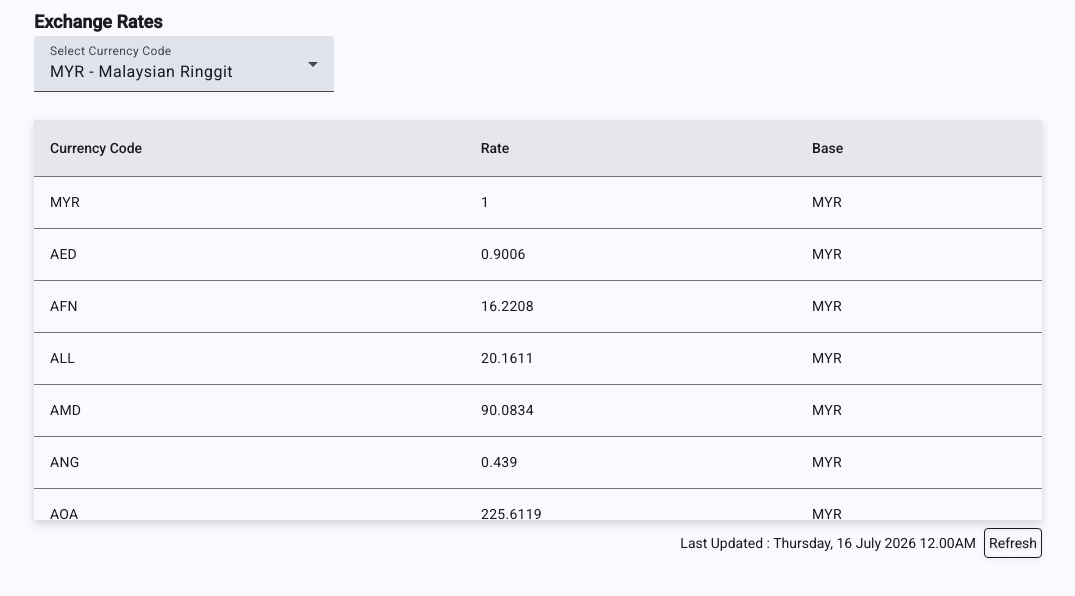
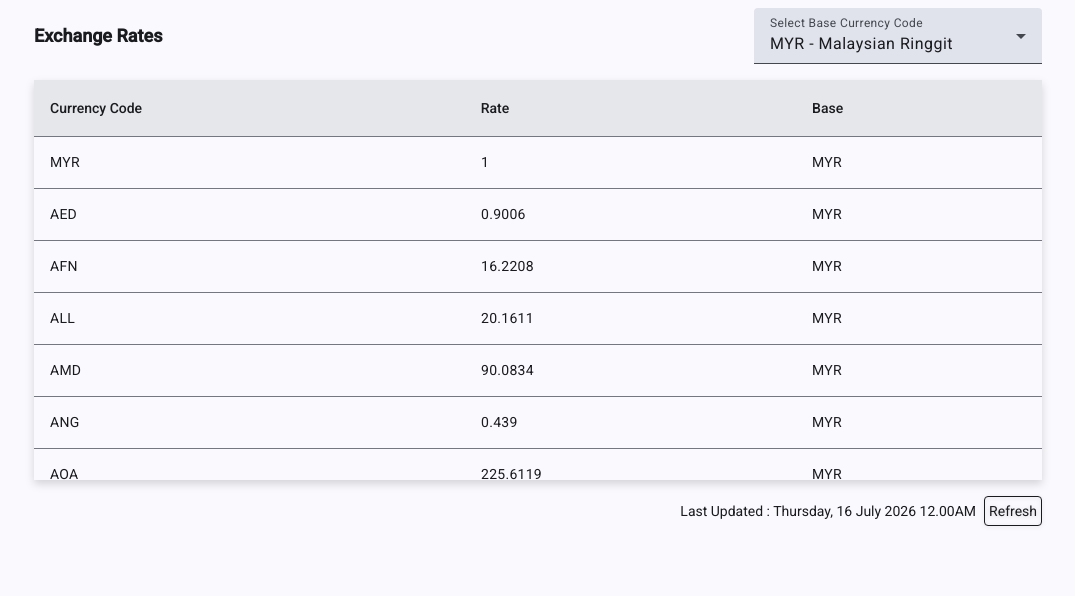
Before and after one commit to haiqalhakimiiii/currency-exchange-rate-dashboard, an Angular app: page /dashboard in a window 1280 px wide. Shown: the top 596 px of the page, without its empty margins (102-1177 px from the left). Built offline with nearby package versions, Linux system fonts and the light colour scheme.

Commit message:
feat: refactor dashboard component and add exchange rates table component

```diff
--- /dev/null
+++ b/src/app/features/dashboard/pages/dashboard/components/exchange-rates-table/exchange-rates-table.component.html
@@ -0,0 +1,63 @@
+<div class="space-y-4">
+  <div class="drop-shadow-lg max-h-100 overflow-hidden overflow-y-auto relative">
+    <table mat-table [dataSource]="dataSource" matSort>
+      <!-- Currency Column -->
+      <ng-container matColumnDef="currency">
+        <th class="bg-gray-200!" mat-header-cell *matHeaderCellDef mat-sort-header
+          sortActionDescription="Sort by currency">
+          Currency Code
+        </th>
+        <td mat-cell *matCellDef="let element"> {{ element.currency }}</td>
+      </ng-container>
+
+      <!-- Rate Column -->
+      <ng-container matColumnDef="rate">
+        <th class="bg-gray-200!" mat-header-cell *matHeaderCellDef mat-sort-header sortActionDescription="Sort by rate">
+          Rate
+        </th>
+        <td mat-cell *matCellDef="let element"> {{ element.rate }}</td>
+      </ng-container>
+
+      <!-- Base Column -->
+      <ng-container matColumnDef="base">
+        <th class="bg-gray-200!" mat-header-cell *matHeaderCellDef mat-sort-header sortActionDescription="Sort by base">
+          Base
+        </th>
+        <td mat-cell *matCellDef="let element"> {{ element.base }}</td>
+      </ng-container>
+
+      <ng-container matColumnDef="loading">
+        <td *matFooterCellDef mat-footer-cell [attr.colspan]="displayedColumns.length">
+          <mat-progress-bar mode="query"></mat-progress-bar>
+        </td>
+      </ng-container>
+
+      <ng-container matColumnDef="noData">
+        <td *matFooterCellDef mat-footer-cell class="text-center!" [attr.colspan]="displayedColumns.length">
+          No Records
+        </td>
+      </ng-container>
+
+      <tr *matFooterRowDef="['noData']" mat-footer-row [class.hidden]="isLoading() || conversionRatesData().length !== 0">
+      </tr>
+
+      <tr *matFooterRowDef="['loading']" mat-footer-row [class.hidden]="!isLoading()"></tr>
+
+      <tr mat-header-row *matHeaderRowDef="displayedColumns; sticky: true"></tr>
+      <tr mat-row *matRowDef="let row; columns: displayedColumns;"></tr>
+    </table>
+  </div>
+
+  @if (error()) {
+    <p class="text-red-600 text-sm text-right">{{ error() }}</p>
+  }
+
+  @if (latestExchangeRatesData() !== null) {
+    <div class="flex gap-2 items-center justify-end">
+      <p>Last Updated : {{ latestExchangeRatesData()!.time_last_update_utc | date:'EEEE, dd MMMM yyyy hh.mma':'Asia/Kuala_Lumpur' }}</p>
+      <button class="drop-shadow-sm border p-1 rounded-sm" (click)="refreshData()">
+        Refresh
+      </button>
+    </div>
+  }
+</div>
--- /dev/null
+++ b/src/app/features/dashboard/pages/dashboard/components/exchange-rates-table/exchange-rates-table.component.ts
@@ -0,0 +1,83 @@
+import { Component, effect, inject, input, signal, viewChild } from '@angular/core';
+import { DropdownOptionModel } from '../../../../../../core/models/dropdown.model';
+import { DatePipe } from '@angular/common';
+import { MatProgressBarModule } from '@angular/material/progress-bar';
+import { MatSort, MatSortModule } from '@angular/material/sort';
+import { MatTableDataSource, MatTableModule } from '@angular/material/table';
+import { DashboardService } from '../../../../services/api/dashboard.service';
+import { ConversionRate, ExchangeRatesResponse } from '../../../../models/dashboard.model';
+import { finalize } from 'rxjs';
+
+@Component({
+  selector: 'app-exchange-rates-table',
+  imports: [MatTableModule, MatSortModule, MatProgressBarModule, DatePipe],
+  templateUrl: './exchange-rates-table.component.html',
+  styleUrl: './exchange-rates-table.component.scss',
+})
+export class ExchangeRatesTableComponent {
+  private apiService = inject(DashboardService);
+
+  sort = viewChild(MatSort);
+
+  selectedBaseCode = input<DropdownOptionModel | null>(null);
+  conversionRatesData = signal<ConversionRate[]>([]);
+  error = signal<string | null>(null);
+  isLoading = signal(true);
+  latestExchangeRatesData = signal<ExchangeRatesResponse | null>(null);
+
+
+  dataSource = new MatTableDataSource<ConversionRate>();
+  displayedColumns: string[] = ['currency', 'rate', 'base'];
+
+  constructor() {
+    effect(() => {
+      const sort = this.sort();
+      if (sort) {
+        this.dataSource.sort = sort;
+      }
+    });
+
+    effect(() => {
+      const selected = this.selectedBaseCode();
+      if (selected?.value) {
+        this.getExchangeRatesData();
+      }
+    });
+  }
+
+    refreshData(): void {
+    this.isLoading.set(true);
+    this.error.set(null);
+    this.conversionRatesData.set([]);
+    this.dataSource.data = [];
+    this.getExchangeRatesData();
+  }
+
+
+  private getExchangeRatesData(): void {
+    this.apiService.getLatestExchangeRates(this.selectedBaseCode()?.value).pipe(
+      finalize(() => {
+        this.isLoading.set(false);
+      })
+    ).subscribe({
+      next: (result) => {
+        this.latestExchangeRatesData.set(result);
+        this.mapData(result.conversion_rates, result.base_code);
+      },
+      error: () => {
+        this.error.set('Failed to load exchange rates. Please try again.');
+      },
+    });
+  }
+
+  private mapData(conversionRates: Record<string, number>, baseCode: string): void {
+    const mappedRates = Object.entries(conversionRates).map(([currency, rate]) => ({
+      base: baseCode,
+      currency,
+      rate,
+    }));
+
+    this.conversionRatesData.set(mappedRates);
+    this.dataSource.data = mappedRates;
+  }
+}
--- a/src/app/features/dashboard/pages/dashboard/dashboard.component.html
+++ b/src/app/features/dashboard/pages/dashboard/dashboard.component.html
@@ -1,70 +1,12 @@
-<div class="space-y-2">
-  <div class="d-flex items-center justify-between">
+<div class="space-y-4">
+  <div class="flex items-center justify-between">
     <div class="text-lg font-bold">Exchange Rates</div>
-    <app-single-select-dropdown labelText="Select Currency Code"
-                                [options]="exchangeRatesTableDropdownOptions()"
-                                [(value)]="selectedBaseCode" />
+    <div class="w-72">
+      <app-single-select-dropdown class="ml-auto " labelText="Select Base Currency Code"
+        [options]="exchangeRatesTableDropdownOptions()" [(value)]="selectedBaseCode" />
+    </div>
+
   </div>
 
-  <div class="drop-shadow-lg max-h-100 overflow-hidden overflow-y-auto relative">
-    <table mat-table [dataSource]="dataSource" matSort>
-      <!-- Currency Column -->
-      <ng-container matColumnDef="currency">
-        <th class="bg-gray-200!" mat-header-cell *matHeaderCellDef mat-sort-header
-          sortActionDescription="Sort by currency">
-          Currency Code
-        </th>
-        <td mat-cell *matCellDef="let element"> {{ element.currency }}</td>
-      </ng-container>
-
-      <!-- Rate Column -->
-      <ng-container matColumnDef="rate">
-        <th class="bg-gray-200!" mat-header-cell *matHeaderCellDef mat-sort-header sortActionDescription="Sort by rate">
-          Rate
-        </th>
-        <td mat-cell *matCellDef="let element"> {{ element.rate }}</td>
-      </ng-container>
-
-      <!-- Base Column -->
-      <ng-container matColumnDef="base">
-        <th class="bg-gray-200!" mat-header-cell *matHeaderCellDef mat-sort-header sortActionDescription="Sort by base">
-          Base
-        </th>
-        <td mat-cell *matCellDef="let element"> {{ element.base }}</td>
-      </ng-container>
-
-      <ng-container matColumnDef="loading">
-        <td *matFooterCellDef mat-footer-cell [attr.colspan]="displayedColumns.length">
-          <mat-progress-bar mode="query"></mat-progress-bar>
-        </td>
-      </ng-container>
-
-      <ng-container matColumnDef="noData">
-        <td *matFooterCellDef mat-footer-cell class="text-center!" [attr.colspan]="displayedColumns.length">
-          No Records
-        </td>
-      </ng-container>
-
-      <tr *matFooterRowDef="['noData']" mat-footer-row
-        [class.hidden]="isLoading() || conversionRatesData().length !== 0"></tr>
-
-      <tr *matFooterRowDef="['loading']" mat-footer-row [class.hidden]="!isLoading()"></tr>
-
-      <tr mat-header-row *matHeaderRowDef="displayedColumns; sticky: true"></tr>
-      <tr mat-row *matRowDef="let row; columns: displayedColumns;"></tr>
-    </table>
-  </div>
-
-  @if (error()) {
-    <p class="text-red-600 text-sm text-right">{{ error() }}</p>
-  }
-
-  @if (latestExchangeRatesData() !== null) {
-    <div class="flex gap-2 items-center justify-end">
-      <p>Last Updated : {{ latestExchangeRatesData()!.time_last_update_utc | date:'EEEE, dd MMMM yyyy hh.mma':'Asia/Kuala_Lumpur' }}</p>
-      <button class="drop-shadow-sm border p-1 rounded-sm" (click)="refreshData()">
-        Refresh
-      </button>
-    </div>
-  }
+  <app-exchange-rates-table [selectedBaseCode]="selectedBaseCode()" />
 </div>
--- a/src/app/features/dashboard/pages/dashboard/dashboard.component.ts
+++ b/src/app/features/dashboard/pages/dashboard/dashboard.component.ts
@@ -1,19 +1,15 @@
-import { Component, effect, inject, model, OnInit, signal, viewChild } from '@angular/core';
-import { ConversionRate, ExchangeRatesResponse } from '../../models/dashboard.model';
+import { Component, effect, inject, model, OnInit, signal } from '@angular/core';
 import { DashboardService } from '../../services/api/dashboard.service';
-import { MatTableDataSource, MatTableModule } from '@angular/material/table';
-import { MatSort, MatSortModule } from '@angular/material/sort';
-import { MatProgressBarModule } from '@angular/material/progress-bar';
-import { DatePipe } from '@angular/common';
-import { finalize, forkJoin } from 'rxjs';
+import { forkJoin } from 'rxjs';
 import { SingleSelectDropdownComponent } from '../../../../core/components/single-select-dropdown/single-select-dropdown.component';
 import { DropdownOptionModel } from '../../../../core/models/dropdown.model';
 import { ExchangeRateService } from '../../../../core/services/api/exchange-rate.service';
+import { ExchangeRatesTableComponent } from "./components/exchange-rates-table/exchange-rates-table.component";
 
 @Component({
   selector: 'app-dashboard',
   standalone: true,
-  imports: [MatTableModule, MatSortModule, MatProgressBarModule, DatePipe, SingleSelectDropdownComponent],
+  imports: [SingleSelectDropdownComponent, ExchangeRatesTableComponent],
   templateUrl: './dashboard.component.html',
   styleUrl: './dashboard.component.scss',
 })
@@ -21,31 +17,15 @@ export class DashboardComponent implements OnInit {
   private dashboardService = inject(DashboardService);
   private exchangeRateService = inject(ExchangeRateService);
 
-  sort = viewChild(MatSort);
-
-  conversionRatesData = signal<ConversionRate[]>([]);
   exchangeRatesTableDropdownOptions = signal<DropdownOptionModel[]>([]);
-  error = signal<string | null>(null);
-  isLoading = signal(true);
-  latestExchangeRatesData = signal<ExchangeRatesResponse | null>(null);
   selectedBaseCode = model<DropdownOptionModel | null>(null);
 
-  dataSource = new MatTableDataSource<ConversionRate>();
-  displayedColumns: string[] = ['currency', 'rate', 'base'];
 
   constructor() {
-    effect(() => {
-      const sort = this.sort();
-      if (sort) {
-        this.dataSource.sort = sort;
-      }
-    });
-
     // Reactively load exchange rates when selected currency changes
     effect(() => {
       const selected = this.selectedBaseCode();
       if (selected?.value) {
-        this.getExchangeRatesData();
         this.getHistoricalData();
       }
     });
@@ -67,30 +47,6 @@ export class DashboardComponent implements OnInit {
       if (myrOption) {
         this.selectedBaseCode.set(myrOption);
       }
-    });
-  }
-
-  refreshData(): void {
-    this.isLoading.set(true);
-    this.error.set(null);
-    this.conversionRatesData.set([]);
-    this.dataSource.data = [];
-    this.getExchangeRatesData();
-  }
-
-  private getExchangeRatesData(): void {
-    this.dashboardService.getLatestExchangeRates(this.selectedBaseCode()?.value).pipe(
-      finalize(() => {
-        this.isLoading.set(false);
-      })
-    ).subscribe({
-      next: (result) => {
-        this.latestExchangeRatesData.set(result);
-        this.mapData(result.conversion_rates, result.base_code);
-      },
-      error: () => {
-        this.error.set('Failed to load exchange rates. Please try again.');
-      },
     });
   }
 
@@ -125,15 +81,4 @@ export class DashboardComponent implements OnInit {
 
     return dates;
   }
-
-  private mapData(conversionRates: Record<string, number>, baseCode: string): void {
-    const mappedRates = Object.entries(conversionRates).map(([currency, rate]) => ({
-      base: baseCode,
-      currency,
-      rate,
-    }));
-
-    this.conversionRatesData.set(mappedRates);
-    this.dataSource.data = mappedRates;
-  }
 }
--- a/src/material-theme.scss
+++ b/src/material-theme.scss
@@ -37,3 +37,7 @@ body {
   height: 100%;
   width: 80vw;
 }
+
+.mat-mdc-form-field-bottom-align {
+  display: none;
+}
```
Also changed, not shown: src/app/features/dashboard/pages/dashboard/components/exchange-rates-table/exchange-rates-table.component.scss (added), 1 other file (tests, documents, lock files or other folders).
